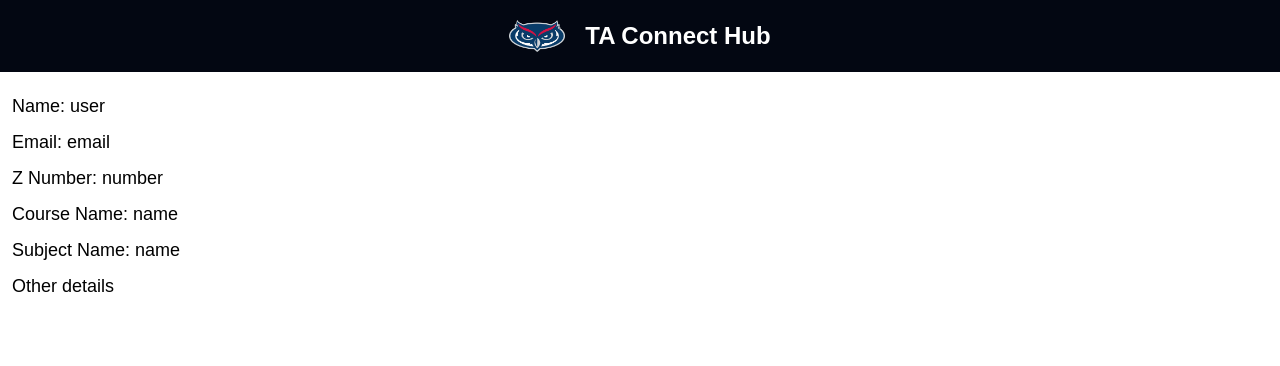
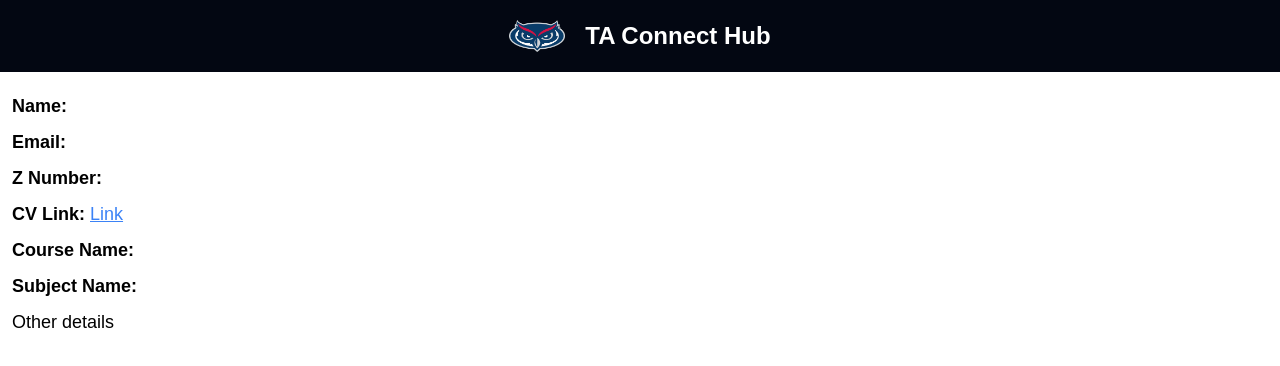
Before and after one commit to vasasowjanya/TAConnectHubFrontEnd, a React (Vite) app: page /dashboard/ta-application-review/1 in a window 1280 px wide. Shown: the top 366 px of the page. Built offline with nearby package versions, Linux system fonts and the light colour scheme; no server answers; sample sign-in values are in the browser's storage.

Commit message:
staff pages done

```diff
--- a/src/app/pages/dashboardpages/SingleApplicationDetail.tsx
+++ b/src/app/pages/dashboardpages/SingleApplicationDetail.tsx
@@ -1,20 +1,71 @@
+/* eslint-disable @typescript-eslint/ban-ts-comment */
+// @ts-nocheck
+
+import { useEffect, useState } from "react";
+import catchAsync from "../../../utils/catchAsync";
+import axiosInstance from "../../../utils/axiosInstance";
+import { useParams } from "react-router-dom";
+
 const SingleApplicationDetail = () => {
+  const { reviewId } = useParams();
+  console.log(reviewId);
+  const [application, setApplication] = useState();
+  const [refetchTrigger, setRefetchTrigger] = useState(false);
+
+  useEffect(() => {
+    catchAsync(async () => {
+      const res = await axiosInstance.get(`/applications/${reviewId}`);
+      setApplication(res.data.data);
+    })();
+  }, [refetchTrigger, reviewId]);
+
+  const refetch = () => {
+    setRefetchTrigger((ps) => !ps);
+  };
+
   return (
     <div className="flex flex-col justify-center">
       <div>
-        <h1 className="text-lg mt-2">Name: user</h1>
+        <h1 className="text-lg mt-2">
+          <b>Name: </b>
+          {application?.ta_applicant?.name}
+        </h1>
       </div>
       <div>
-        <h1 className="text-lg mt-2">Email: email</h1>
+        <h1 className="text-lg mt-2">
+          <b>Email: </b>
+          {application?.ta_applicant?.email}
+        </h1>
       </div>
       <div>
-        <h1 className="text-lg mt-2">Z Number: number</h1>
+        <h1 className="text-lg mt-2">
+          <b>Z Number: </b>
+          {application?.ta_applicant?.ta_applicant?.z_id}
+        </h1>
       </div>
       <div>
-        <h1 className="text-lg mt-2">Course Name: name</h1>
+        <h1 className="text-lg mt-2">
+          <b>CV Link: </b>
+          <a
+            href={application?.cv_link}
+            target="_blank"
+            className="underline text-blue-500"
+          >
+            Link
+          </a>
+        </h1>
       </div>
       <div>
-        <h1 className="text-lg mt-2">Subject Name: name</h1>
+        <h1 className="text-lg mt-2">
+          <b>Course Name: </b>
+          {application?.course?.title}
+        </h1>
+      </div>
+      <div>
+        <h1 className="text-lg mt-2">
+          <b>Subject Name: </b>
+          {application?.course?.subject}
+        </h1>
       </div>
       <div>
         <h1 className="text-lg mt-2">Other details</h1>
--- a/src/app/pages/dashboardpages/TaApplicationReview.tsx
+++ b/src/app/pages/dashboardpages/TaApplicationReview.tsx
@@ -1,6 +1,26 @@
+/* eslint-disable @typescript-eslint/ban-ts-comment */
+// @ts-nocheck
+
+import { useEffect, useState } from "react";
 import { Link } from "react-router-dom";
+import catchAsync from "../../../utils/catchAsync";
+import axiosInstance from "../../../utils/axiosInstance";
 
 const TaApplicationReview = () => {
+  const [applications, setApplications] = useState([]);
+  const [refetchTrigger, setRefetchTrigger] = useState(false);
+
+  useEffect(() => {
+    catchAsync(async () => {
+      const res = await axiosInstance.get(`/applications?get_all=true`);
+      setApplications(res.data.data.data);
+    })();
+  }, [refetchTrigger]);
+
+  const refetch = () => {
+    setRefetchTrigger((ps) => !ps);
+  };
+
   return (
     <div>
       <h1 className="mb-4 text-xl font-semibold text-center">
@@ -20,18 +40,22 @@ const TaApplicationReview = () => {
             </thead>
             <tbody className="text-lg">
               {/* row 1 */}
+              {applications.map((application, index) => (
                 <tr>
-                <th>1</th>
-                <td>Cy Ganderton</td>
-                <td>Quality Control Specialist</td>
+                  <th>{index + 1}</th>
+                  <td>{application.course.title}</td>
+                  <td>{application.ta_applicant.ta_applicant.z_id}</td>
                   <td>
-                  <Link to="/dashboard/ta-application-review/1">
+                    <Link
+                      to={`/dashboard/ta-application-review/${application.id}`}
+                    >
                       <button className="btn bg-purple-700 hover:bg-purple-800 text-white">
                         View Details
                       </button>
                     </Link>
                   </td>
                 </tr>
+              ))}
             </tbody>
           </table>
         </div>
--- a/src/app/pages/dashboardpages/TaRecomandation.tsx
+++ b/src/app/pages/dashboardpages/TaRecomandation.tsx
@@ -1,25 +1,78 @@
+/* eslint-disable @typescript-eslint/ban-ts-comment */
+// @ts-nocheck
+
+import { useEffect, useState } from "react";
+import { useNavigate } from "react-router-dom";
+import catchAsync from "../../../utils/catchAsync";
+import axiosInstance from "../../../utils/axiosInstance";
+import toast from "react-hot-toast";
+
 const TaRecomandation = () => {
+  const [courses, setCourses] = useState([]);
+  const [refetchTrigger, setRefetchTrigger] = useState(false);
+
+  useEffect(() => {
+    catchAsync(async () => {
+      const res = await axiosInstance.get("/courses?get_all=true");
+      setCourses(res.data.data.data);
+    })();
+  }, [refetchTrigger]);
+
+  const refetch = () => {
+    setRefetchTrigger((ps) => !ps);
+  };
+
   return (
     <div>
       <h1 className="text-lg">TA Recomandations</h1>
       <div className="py-4">
-        <div className="flex items-center gap-10">
-          <div>Name</div>
-          <div>
-            <select className="select select-bordered w-full rounded-none">
+        {courses.map((course) => (
+          <div className="flex items-center gap-10" key={course.id}>
+            <div>{course.title}</div>
+            <form
+              className="flex gap-5"
+              onSubmit={(e) => {
+                e.preventDefault();
+                const values = Object.fromEntries(new FormData(e.target));
+                console.log(values);
+
+                catchAsync(async () => {
+                  const res = await axiosInstance.patch(
+                    `/applications/${values.id}`,
+                    { recommended: true },
+                  );
+                  toast.success(res.data.message);
+                  refetch();
+                })();
+              }}
+            >
+              <div className="flex ">
+                <select
+                  className="select select-bordered w-full rounded-none"
+                  name="id"
+                >
                   <option disabled selected>
                     Who shot first?
                   </option>
-              <option>Han Solo</option>
-              <option>Greedo</option>
+                  {course.applications.map((application) => (
+                    <option value={application.id}>
+                      {application.ta_applicant.ta_applicant.z_id}
+                    </option>
+                  ))}
                 </select>
               </div>
               <div>
-            <button className="btn bg-purple-700 hover:bg-purple-800 text-white">
+                <button
+                  className="btn bg-purple-700 hover:bg-purple-800 text-white disabled:opacity-50"
+                  type="submit"
+                  disabled={course.applications.find((a) => a.recommended)}
+                >
                   Recommand
                 </button>
               </div>
+            </form>
           </div>
+        ))}
       </div>
     </div>
   );
```
Lines whose indentation alone changed are shown as unchanged.
